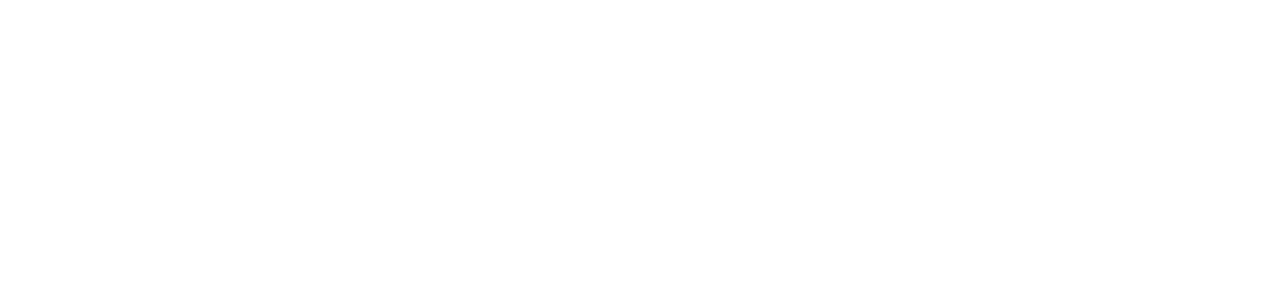
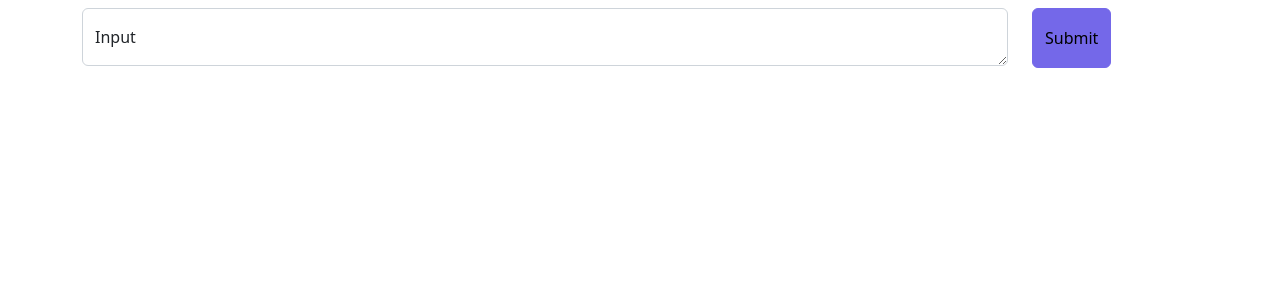
Before and after one commit to gjack/openai-exploration, a React (Create React App) app in the folder frontend/: page /stream in a window 1280 px wide. Before the commit this address had no page. Shown: the top 300 px of the page. Built offline with nearby package versions, Linux system fonts and the light colour scheme; the HTML template or start-up script is replaced by a standard one.

Commit message:
Handling streamed completions

```diff
--- a/frontend/src/App.js
+++ b/frontend/src/App.js
@@ -1,6 +1,7 @@
 import { BrowserRouter as Router, Routes, Route } from "react-router-dom";
 import Home from "./screens/Home";
 import "./styles/bootstrap-custom.scss"
+import Stream from "./screens/Stream";
 
 
 function App(params) {
@@ -8,6 +9,7 @@
       <Router>
         <Routes>
           <Route path="/" Component={Home}></Route>
+          <Route path="/stream" Component={Stream}></Route>
         </Routes>
       </Router>
     )
--- /dev/null
+++ b/frontend/src/screens/Stream.js
@@ -0,0 +1,108 @@
+import React, {useState} from "react"
+import "./styles/style.css"
+
+function Stream() {
+    const [inputValue, setInputValue] = useState("")
+    const [error, setError] = useState("")
+    const [result, setResult] = useState("")
+    const [prompt, setPrompt] = useState("")
+    const [jresult, setJresult] = useState("")
+
+    const handleSubmit = async (event) => {
+        event.preventDefault()
+
+        if (!inputValue) {
+            setError("Please, enter a value for prompt.")
+            setPrompt("")
+            setResult("")
+            setJresult("")
+            return
+        }
+
+        try {
+            const controller = new AbortController()
+            const signal = controller.signal
+
+            const response = await fetch("/api/chatgpt_stream", {
+                method: "POST",
+                headers: {
+                    'Content-Type': 'application/json',
+                },
+                body: JSON.stringify({ text: inputValue }),
+                signal: signal // abort signal
+            })
+
+            if (response.ok) {
+                // we use the reader to read the data incrementally as it is sent in the stream
+                const reader = response.body.getReader()
+                // we need to decode the data as it is sent as buffers
+                const decoder = new TextDecoder()
+                let jresultData = []
+
+                setPrompt(inputValue)
+                setResult("")
+                setInputValue("")
+                setError("")
+
+                let readerDone = false
+                while (!readerDone) {
+                    //The value property represents the data read from the stream.
+                    //The done property indicates whether the reader has reached the end of the stream.
+                    const { value, done } = await reader.read()
+                    if (done) {
+                       readerDone = true
+                    } else {
+                       let chunk = decoder.decode(value)
+                       chunk = `[${chunk.replaceAll("}{", "},{")}]`
+                       chunk = JSON.parse(chunk)
+                       let text = ''
+                       for (const part of chunk) {
+                         text += part.choices[0].text
+                       }
+                       jresultData.push(chunk)
+
+                       setResult(prevResult => (prevResult + text).replace("\n\n", "\n"))
+                       setJresult(JSON.stringify(jresultData, null, 2))
+                    }
+                }
+            } else {
+                throw new Error("An error ocurred")
+            }
+        } catch (error) {
+            console.log(error)
+            setResult("")
+            setError("An error ocurred while submitting the form.")
+        }
+     }
+
+    return (
+    <div className="container">
+        <form className="form-horizontal" onSubmit={handleSubmit}>
+        <div className="row form-group mt-2">
+            <div className="col-sm-10">
+            <div className="form-floating">
+                <textarea
+                    className="form-control custom-input"
+                    id="floatingInput"
+                    placeholder="Enter a prompt"
+                    value={inputValue}
+                    onChange={e => setInputValue(e.target.value)}
+                />
+                <label htmlFor="floatingInput">Input</label>
+            </div>
+            </div>
+            <div className="col-sm-2">
+              <button className="btn btn-primary custom-button" type="submit">Submit</button>
+            </div>
+        </div>
+        </form>
+        {error && <div className="alert alert-danger mt-3">{error}</div>}
+        {prompt && <div className="alert alert-secondary mt-3">{prompt}</div>}
+        {result && <div className="alert alert-success mt-3" style={{ whiteSpace: "pre-line" }} dangerouslySetInnerHTML={{ __html: result }}></div>}
+        {result && (<pre className="alert alert-info mt-3"><code>{jresult}</code></pre>)}
+    </div>
+    )
+
+}
+
+export default Stream
```
Also changed, not shown: 1 other file (tests, documents, lock files or other folders).
